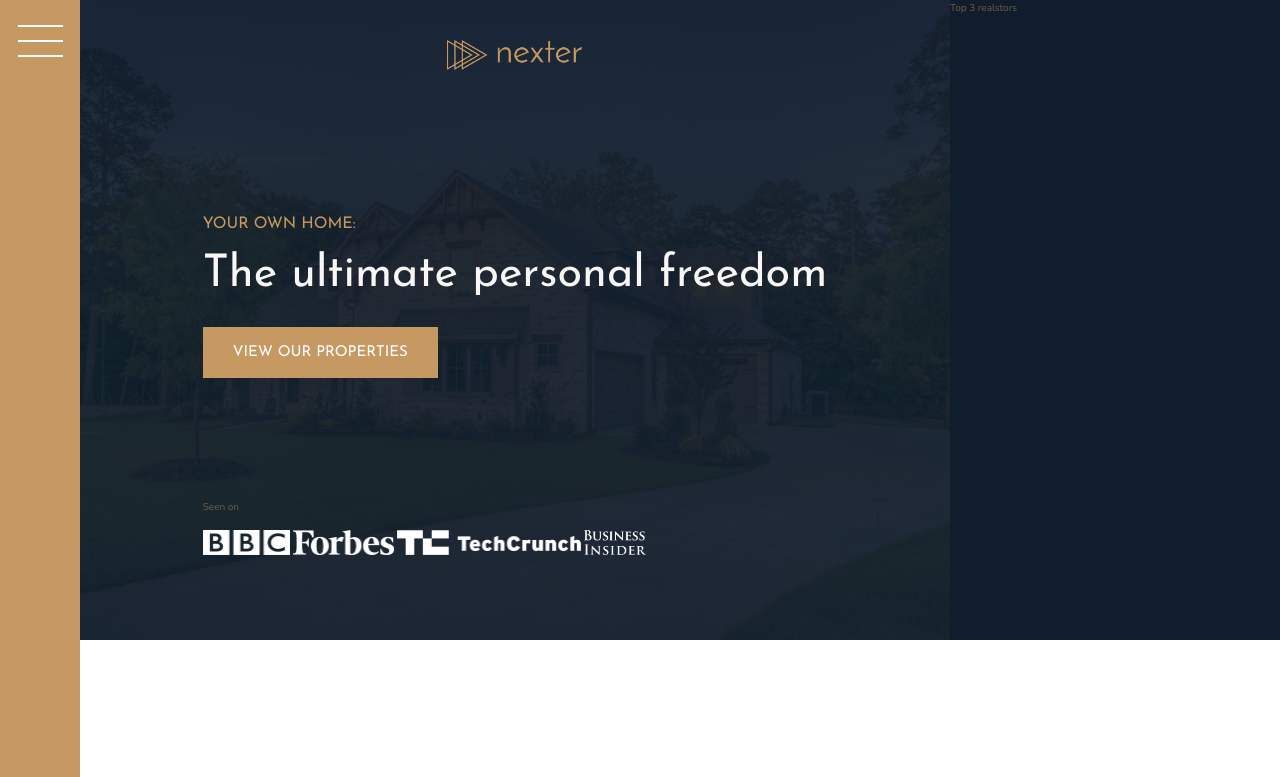
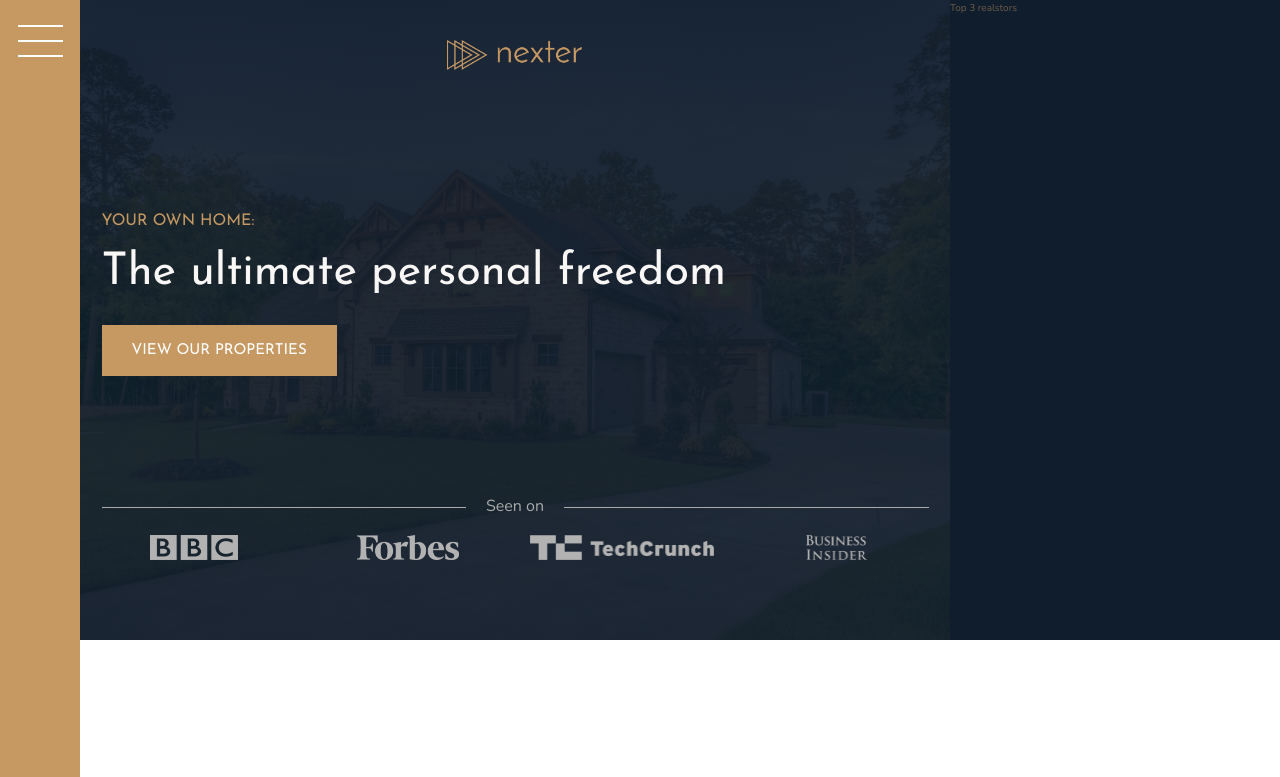
Before and after one commit to TrellixVulnTeam/grid-sass_N44F, a website: page index.html in a window 1280 px wide. Shown: the top 777 px of the page. Drawn offline with nearby package versions, Linux system fonts and the light colour scheme.

Commit message:
Header Section Done

```diff
--- a/sass/_header.scss
+++ b/sass/_header.scss
@@ -28,11 +28,32 @@
   }
 
   &__seenon-text {
+    display: grid;
+    grid-template-columns: 1fr max-content 1fr;
+    grid-gap: 2rem;
+    align-items: center;
+
+    font-size: 1.6rem;
+    color: $clr--grey-light-2;
+
+    &::before,
+    &::after {
+      content: "";
+      height: 1px;
+      display: block;
+      background-color: currentColor;
+    }
   }
 
   &__seenon-logos {
+    display: grid;
+    grid-template-columns: repeat(4, 1fr);
+    grid-column-gap: 3rem;
+    justify-items: center;
+
     img {
       height: 2.5rem;
+      filter: brightness(70%);
     }
   }
 }
```
Also changed, not shown: css/style.css.
